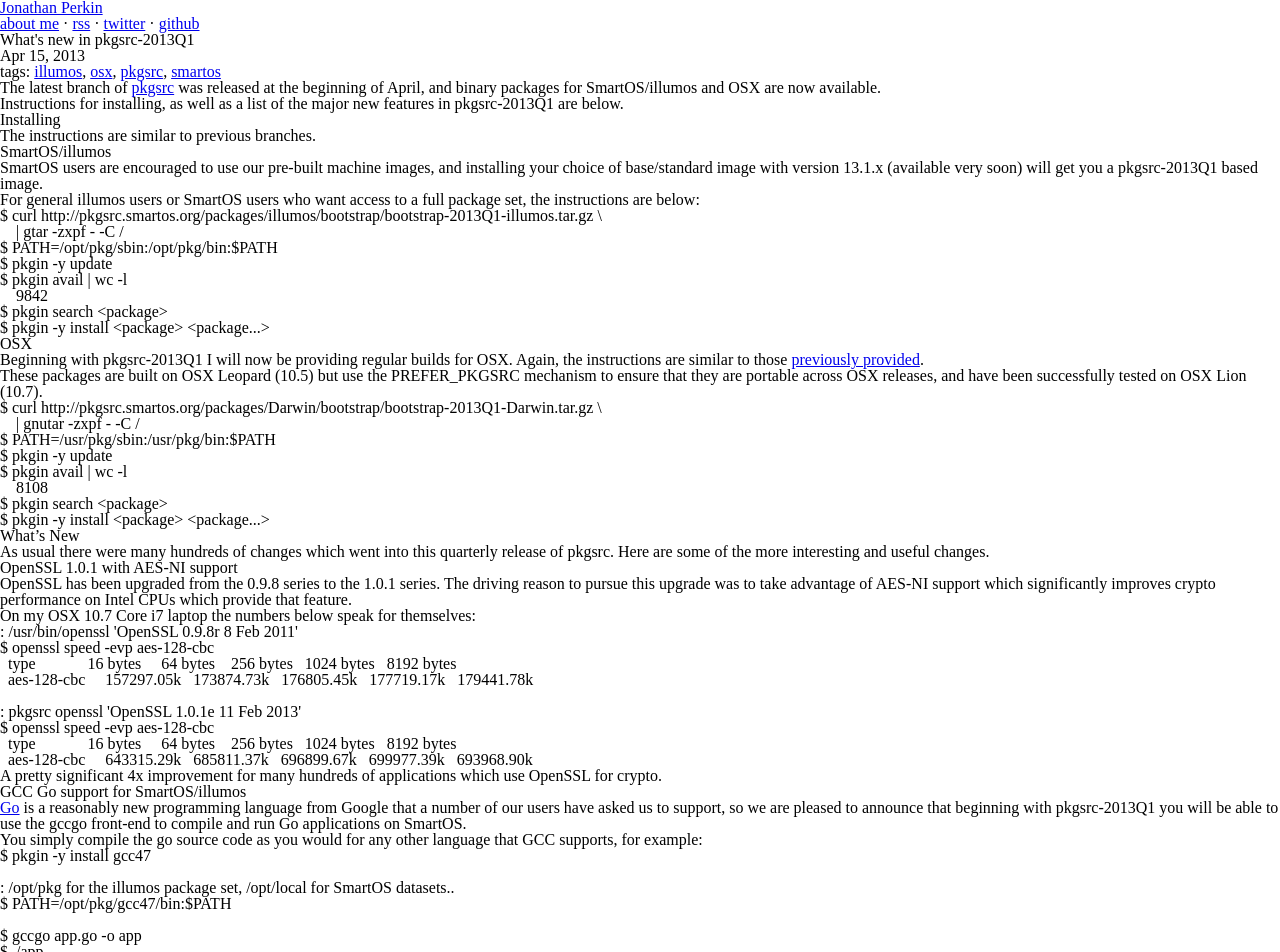
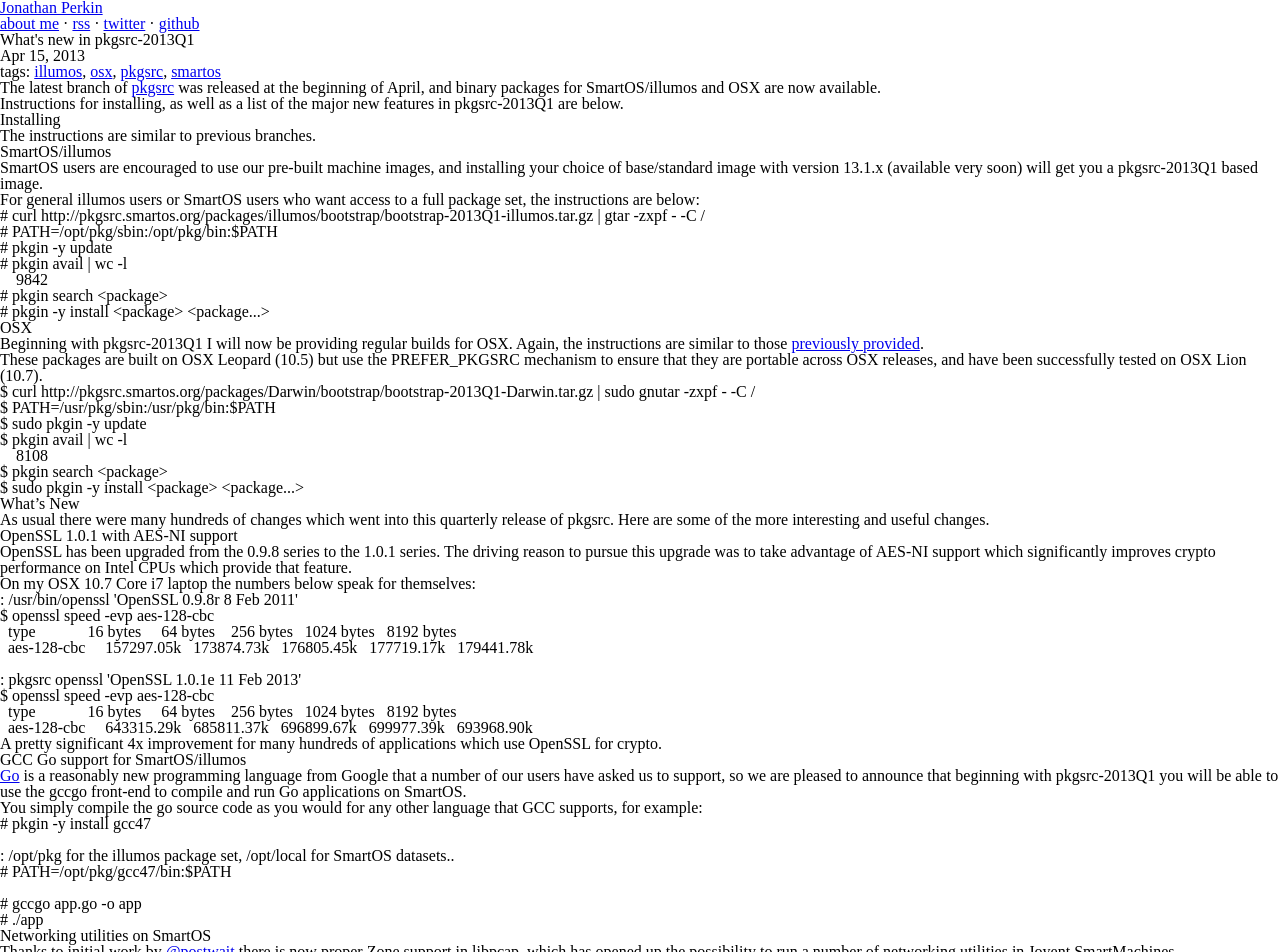
Before and after one commit to jperkin/www.perkin.org.uk, a Jekyll site: the page built from _posts/2013-04-15-whats-new-in-pkgsrc-2013Q1.markdown, in a window 1280 px wide and 1400 px high. Shown: the top 952 px of the window. Built offline with Jekyll 4.4.1, drawn with Linux system fonts in a browser that asks for light colours.

Commit message:
Prompt tweaks.

```diff
--- a/_posts/2013-04-15-whats-new-in-pkgsrc-2013Q1.markdown
+++ b/_posts/2013-04-15-whats-new-in-pkgsrc-2013Q1.markdown
@@ -25,14 +25,13 @@
 set, the instructions are below:
 
 {% highlight console %}
-$ curl http://pkgsrc.smartos.org/packages/illumos/bootstrap/bootstrap-2013Q1-illumos.tar.gz \
-    | gtar -zxpf - -C /
-$ PATH=/opt/pkg/sbin:/opt/pkg/bin:$PATH
-$ pkgin -y update
-$ pkgin avail | wc -l
+# curl http://pkgsrc.smartos.org/packages/illumos/bootstrap/bootstrap-2013Q1-illumos.tar.gz | gtar -zxpf - -C /
+# PATH=/opt/pkg/sbin:/opt/pkg/bin:$PATH
+# pkgin -y update
+# pkgin avail | wc -l
     9842
-$ pkgin search <package>
-$ pkgin -y install <package> <package...>
+# pkgin search <package>
+# pkgin -y install <package> <package...>
 {% endhighlight %}
 
 ### OSX
@@ -46,14 +45,13 @@
 successfully tested on OSX Lion (10.7).
 
 {% highlight console %}
-$ curl http://pkgsrc.smartos.org/packages/Darwin/bootstrap/bootstrap-2013Q1-Darwin.tar.gz \
-    | gnutar -zxpf - -C /
+$ curl http://pkgsrc.smartos.org/packages/Darwin/bootstrap/bootstrap-2013Q1-Darwin.tar.gz | sudo gnutar -zxpf - -C /
 $ PATH=/usr/pkg/sbin:/usr/pkg/bin:$PATH
-$ pkgin -y update
+$ sudo pkgin -y update
 $ pkgin avail | wc -l
     8108
 $ pkgin search <package>
-$ pkgin -y install <package> <package...>
+$ sudo pkgin -y install <package> <package...>
 {% endhighlight %}
 
 ## What's New
@@ -96,13 +94,13 @@
 GCC supports, for example:
 
 {% highlight console %}
-$ pkgin -y install gcc47
+# pkgin -y install gcc47
 
 : /opt/pkg for the illumos package set, /opt/local for SmartOS datasets..
-$ PATH=/opt/pkg/gcc47/bin:$PATH
+# PATH=/opt/pkg/gcc47/bin:$PATH
 
-$ gccgo app.go -o app
-$ ./app
+# gccgo app.go -o app
+# ./app
 {% endhighlight %}
 
 ### Networking utilities on SmartOS
```
